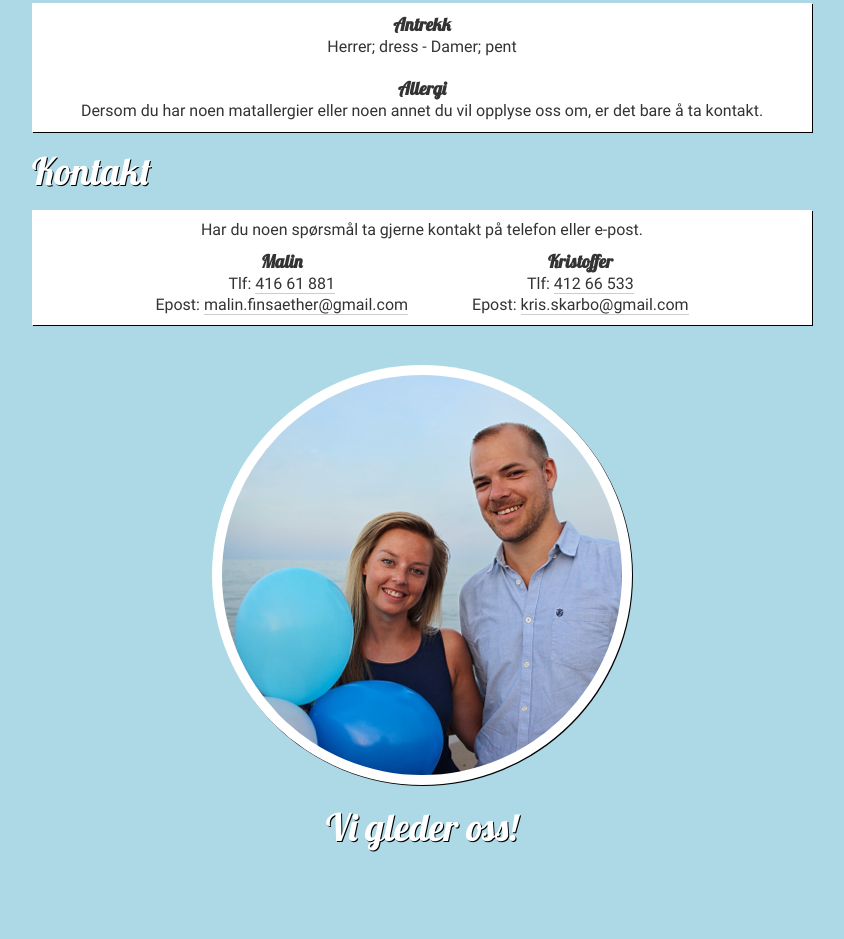
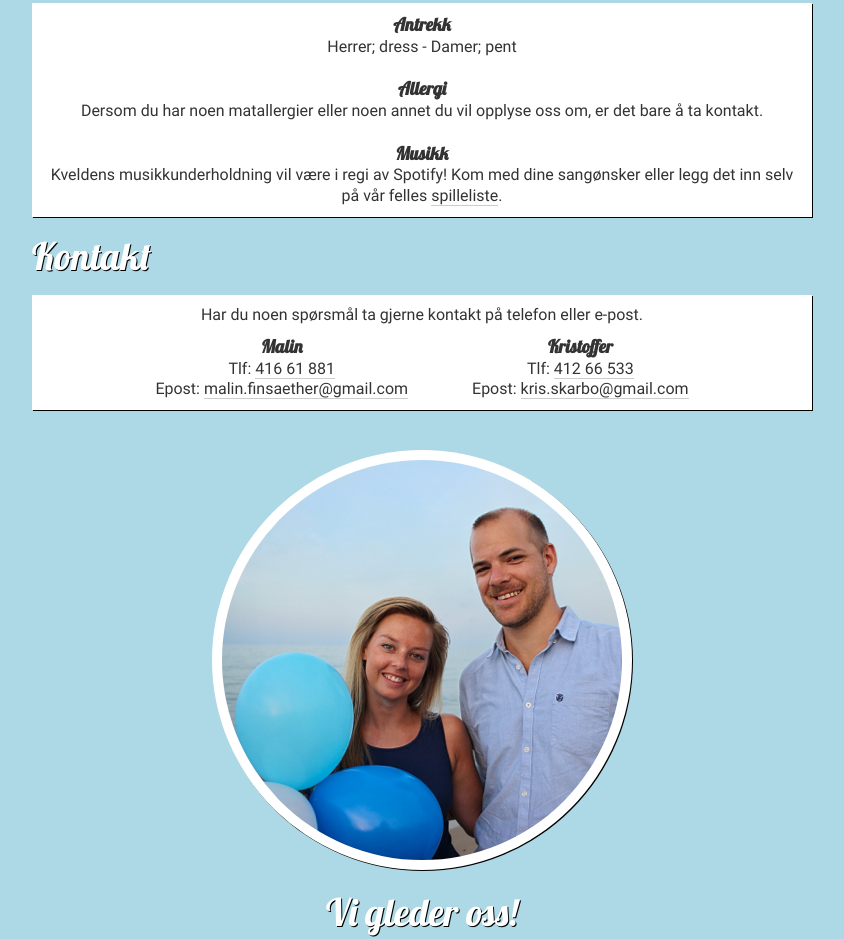
Before and after one commit to Skarbo/Brullyp, a website: page public/index.html in a window 1280 px wide. Shown: the part 3217-4156 px from the top of the page, without its empty margins (218-1062 px from the left). Before the commit the page ends 4093 px from the top, so only its background shows below. Drawn offline with Linux system fonts and the light colour scheme; some packages are replaced by stand-ins of ours.

Commit message:
Added music section

```diff
--- a/public/index.html
+++ b/public/index.html
@@ -318,6 +318,13 @@
                 <h3>Allergi</h3>
 
                 <p>Dersom du har noen matallergier eller noen annet du vil opplyse oss om, er det bare å ta kontakt.</p>
+
+                <h3>Musikk</h3>
+
+                <p>Kveldens musikkunderholdning vil være i regi av Spotify! Kom med dine sangønsker eller legg det inn
+                    selv på vår felles <a
+                            href="https://open.spotify.com/user/skarb%C3%B8/playlist/4FHczts1dAEY3zAVeSlSGI"
+                            target="_blank">spilleliste</a>.</p>
             </wrapper>
 
             <h2>Kontakt</h2>
```
